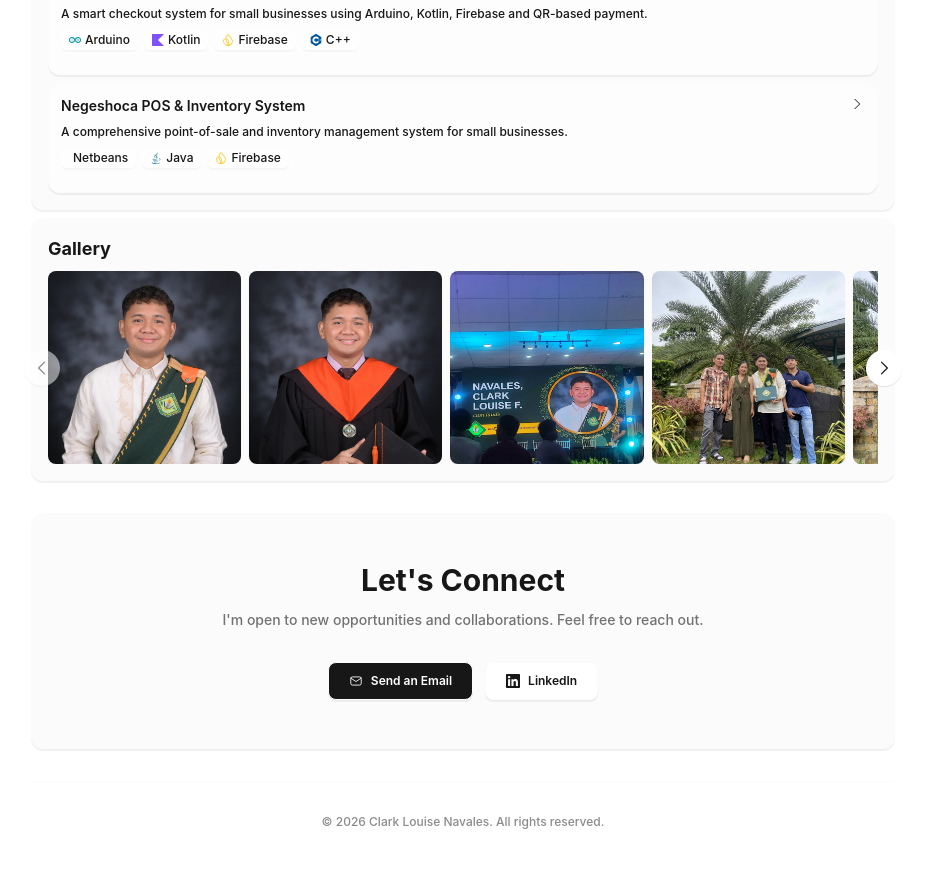
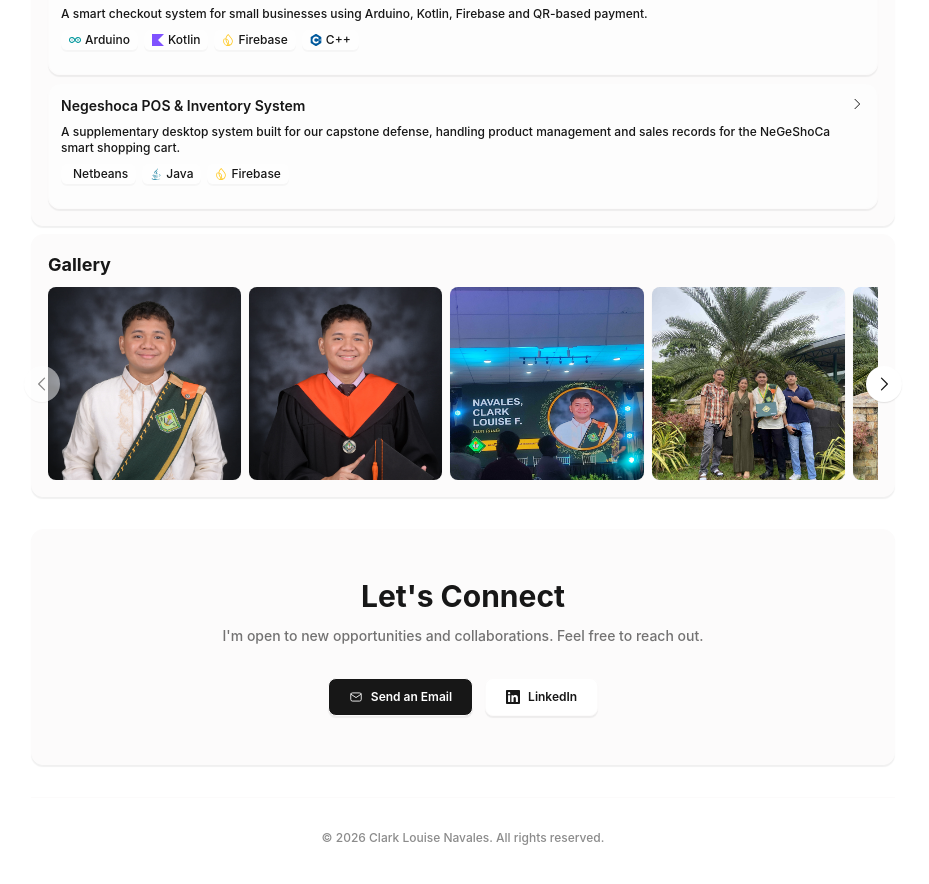
Before and after one commit to cln-clark/my-portfolio, a Next.js app: page / in a window 1280 px wide. Shown: the part 1080-1964 px from the top of the page, without its empty margins (177-1106 px from the left). Built offline with nearby package versions, Linux system fonts and the light colour scheme.

Commit message:
refactor: fix project description

```diff
--- a/app/page.tsx
+++ b/app/page.tsx
@@ -163,7 +163,7 @@
       {
         id: 'pos-inventory',
         title: 'Negeshoca POS & Inventory System',
-        shortDescription: 'A comprehensive point-of-sale and inventory management system for small businesses.',
+        shortDescription: 'A supplementary desktop system built for our capstone defense, handling product management and sales records for the NeGeShoCa smart shopping cart.',
         fullDescription: 'A web-based application designed to streamline sales processes and inventory tracking for small businesses. The system features a user-friendly interface and real-time data synchronization.',
         techStackName: ['Netbeans', 'Java', 'Firebase'],
         techStack: ['netbeans', 'java', 'firebase'],
```
